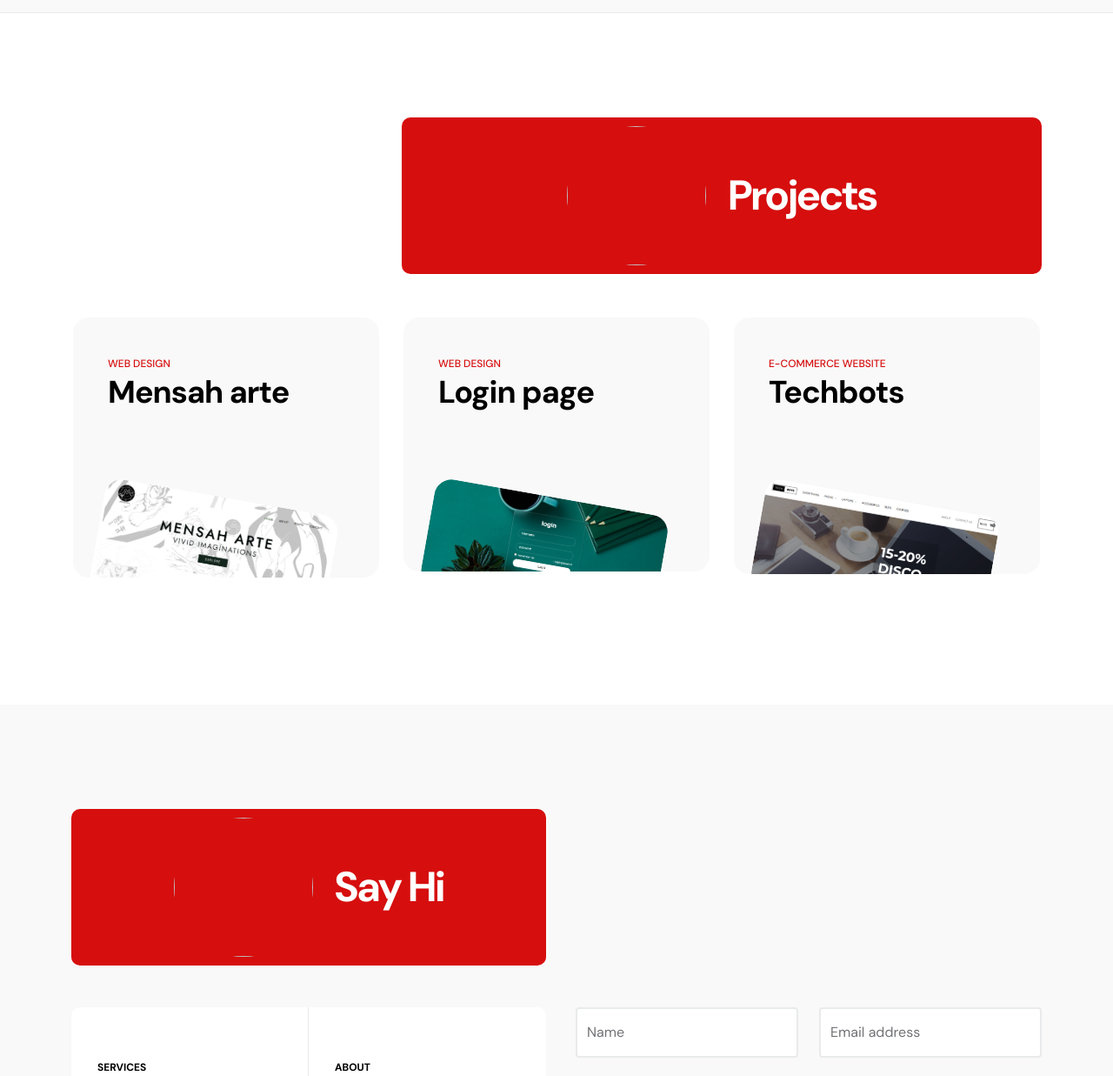
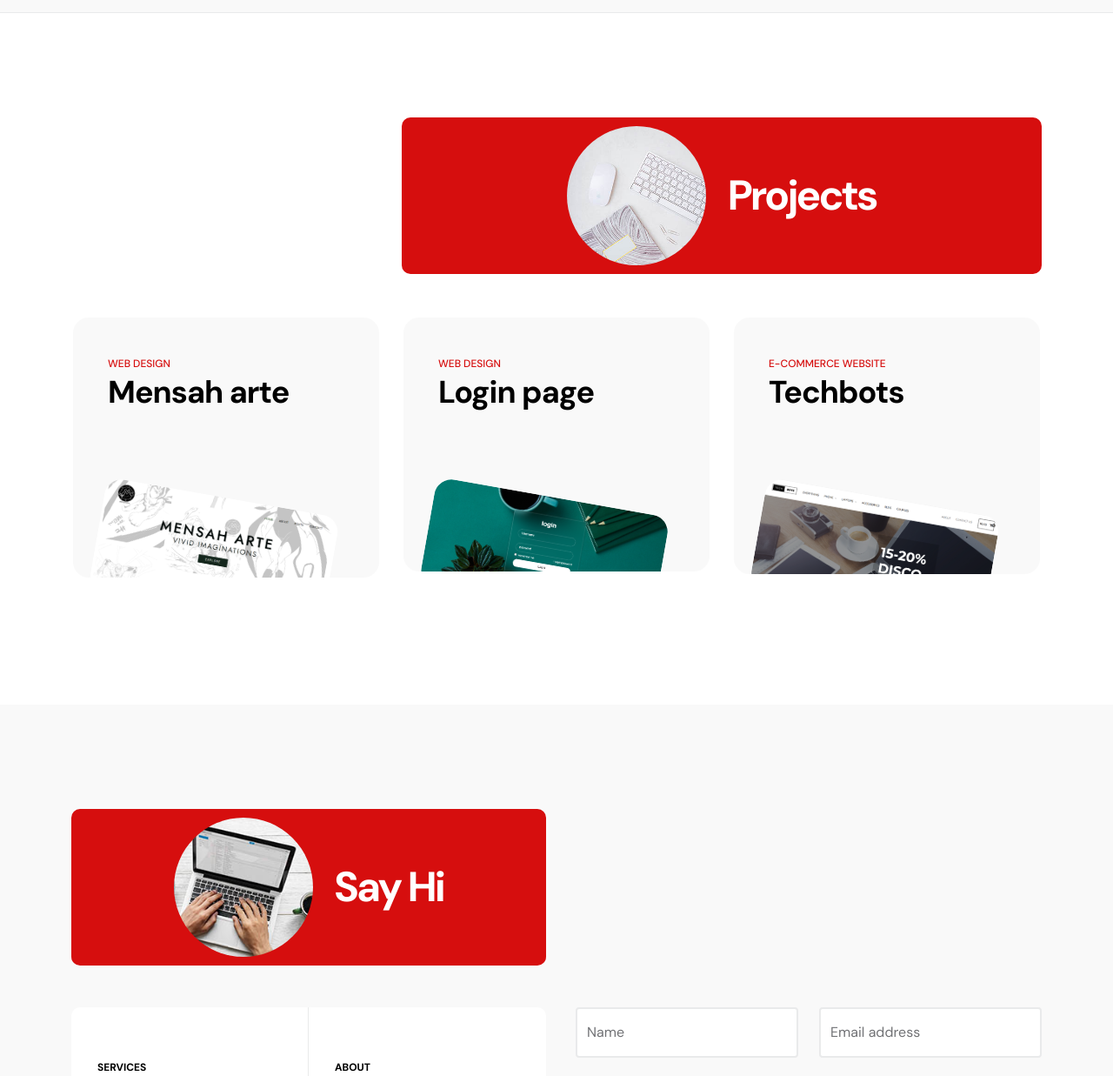
Before and after one commit to Chijonze/joe-port, a plain HTML site: page index.html in a window 1280 px wide. Shown: the part 4231-5468 px from the top of the page at 87% size. Drawn offline with Linux system fonts and the light colour scheme; files whose address does not match are found by name.

Commit message:
Add files via upload

```diff
--- a/index.html
+++ b/index.html
@@ -355,7 +355,7 @@
 
                         <div class="col-lg-8 col-md-8 col-12 ms-auto">
                             <div class="section-title-wrap d-flex justify-content-center align-items-center mb-4">
-                                <img src="images/white-desk-work-study-aesthetics.jpg" class="avatar-image img-fluid" alt="">
+                                <img src="white-desk-work-study-aesthetics.jpg" class="avatar-image img-fluid" alt="">
 
                                 <h2 class="text-white ms-4 mb-0">Projects</h2>
                             </div>
@@ -415,7 +415,7 @@
 
                             <div class="col-lg-6 col-md-8 col-12">
                                 <div class="section-title-wrap d-flex justify-content-center align-items-center mb-5">
-                                    <img src="images/aerial-view-man-using-computer-laptop-wooden-table.jpg" class="avatar-image img-fluid" alt="">
+                                    <img src="aerial-view-man-using-computer-laptop-wooden-table.jpg" class="avatar-image img-fluid" alt="">
 
                                     <h2 class="text-white ms-4 mb-0">Say Hi</h2>
                                 </div>
```
